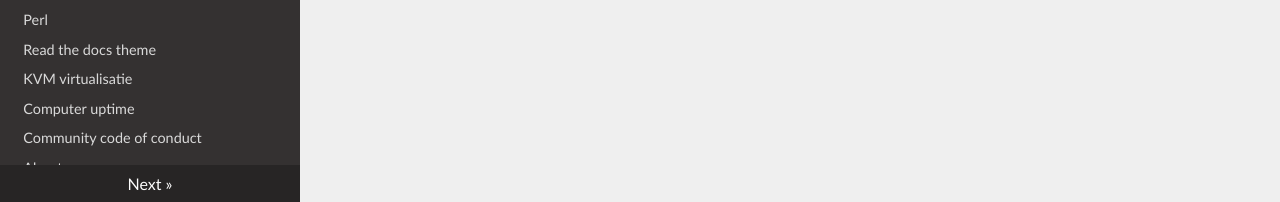
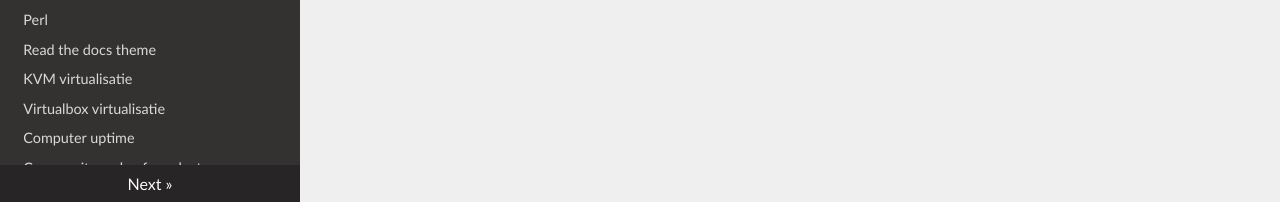
Before and after one commit to MatthewBuchananAstley/linuxhowto, an MkDocs documentation site: the page built from docs/index.md, in a window 1280 px wide. Shown: the part 695-897 px from the top of the page. Built offline with MkDocs 1.6.1, drawn with Linux system fonts in a browser that asks for light colours; nearby versions of some CDN libraries.

Commit message:
added virtualbox information

```diff
--- a/mkdocs.yml
+++ b/mkdocs.yml
@@ -27,6 +27,7 @@ nav:
         - Perl.md
         - readthedocs.md
         - virtualisatie.md
+        - virtualbox.md
         - computeruptime.md
         - coc.md
 
```
